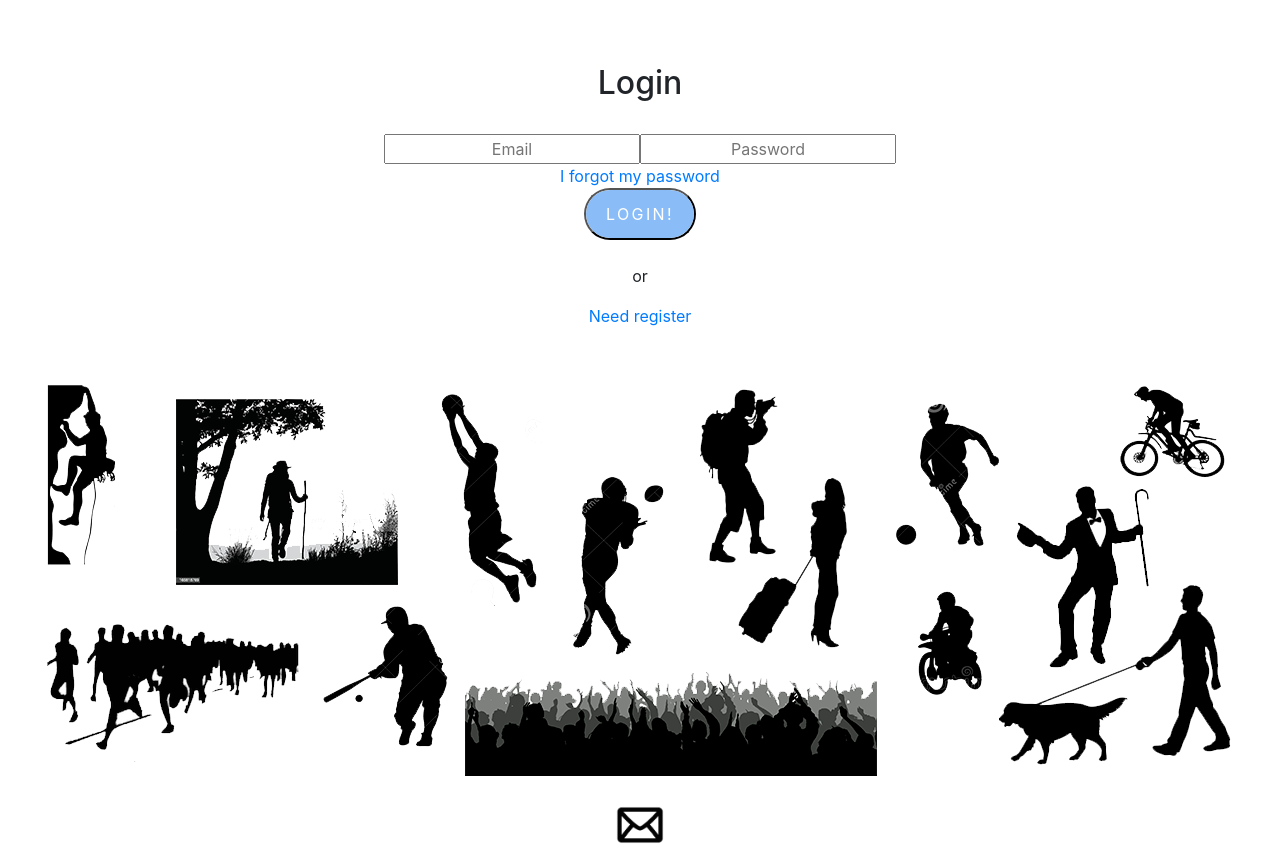
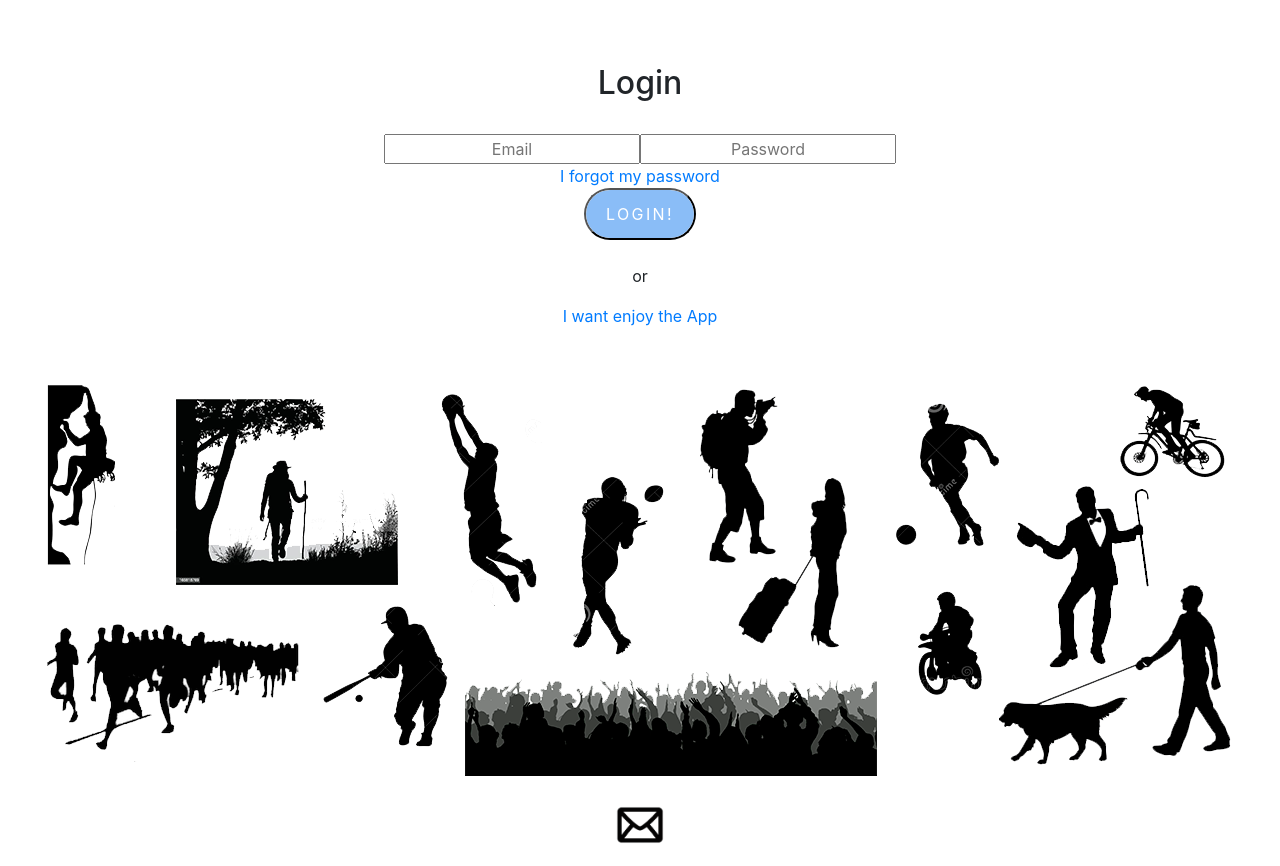
Before and after one commit to chsanleo/socialMedia_FRONT, a React (Create React App) app: page / in a window 1280 px wide. Built offline with nearby package versions, Linux system fonts and the light colour scheme.

Commit message:
change sentence to register

```diff
--- a/src/views/login/login.jsx
+++ b/src/views/login/login.jsx
@@ -67,7 +67,7 @@ class Login extends React.Component {
                     </form><br />
 
                     <p>or</p>
-                    <Link to="/register">Need register</Link>
+                    <Link to="/register">I want enjoy the App</Link>
                 <br /><br /><br />
                  <img src="./fondo.png" alt="fondo" /><br/><br/>
                  <Link to="/contactMail"><img src="./contactUs.png" width="50px" alt="Contact Us"/></Link><br/>
```
